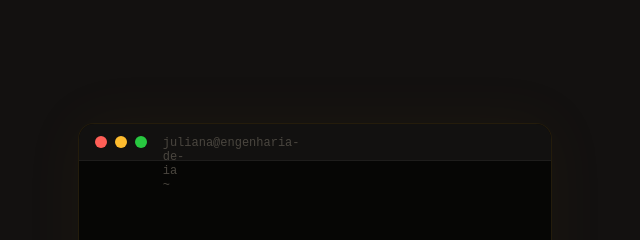
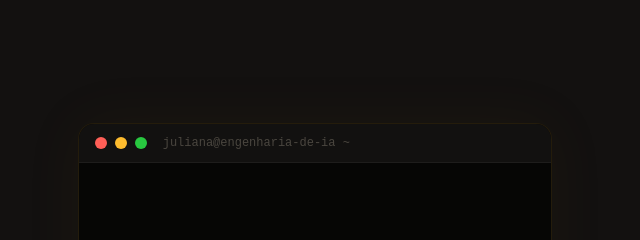
Before and after one commit to JulianaEiyng/portfolio, a plain HTML site: page index.html in a window 1280 px wide. Shown: the part 1003-1243 px from the top of the page, 626-1266 px from the left. Drawn offline with nearby package versions, Linux system fonts and the light colour scheme.

Commit message:
Atualizar o style.css

```diff
--- a/style.css
+++ b/style.css
@@ -179,7 +179,7 @@ body.page-leaving > footer {
 /* ── TERMINAL ────────────────────────────────── */
 .terminal-wrap { background: #060605; border: 1px solid rgba(140,106,34,0.22); border-radius: 16px; overflow: hidden; box-shadow: 0 0 60px rgba(140,106,34,0.07); height: 100%; min-height: 440px; display: flex; flex-direction: column; }
 .terminal-bar { background: #121110; padding: 12px 16px; display: flex; align-items: center; gap: 8px; border-bottom: 1px solid rgba(255,255,255,0.05); flex-shrink: 0; }
-.terminal-bar span { width: 12px; height: 12px; border-radius: 50%; display: inline-block; }
+.terminal-bar span[class^="dot-"] { width: 12px; height: 12px; border-radius: 50%; display: inline-block; }
 .dot-red { background: #ff5f57; } .dot-yellow { background: #febc2e; } .dot-green { background: #28c840; }
 .terminal-title { font-size: 12px; color: #4a463f; margin-left: 8px; font-family: monospace; }
 .terminal-body { padding: 20px 24px; flex: 1; font-family: 'Courier New', monospace; font-size: 13.5px; line-height: 1.9; color: #ccc; overflow: hidden; display: flex; flex-direction: column; justify-content: flex-end; }
```
